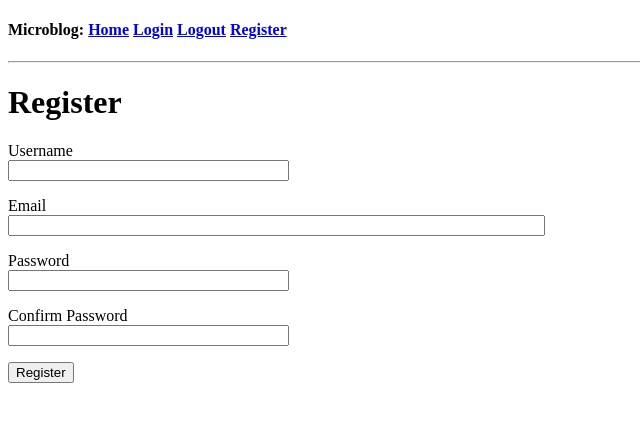
After one commit to AyoBakre/flask-microblog, a Flask app: page /register in a window 1280 px wide. The commit adds this page. Shown: the top 422 px of the page, without its empty margins (0-640 px from the left). Run offline with Flask 2, Linux system fonts and the light colour scheme.

Commit message:
user login

```diff
--- a/app/__init__.py
+++ b/app/__init__.py
@@ -10,6 +10,6 @@ app.config.from_object(Config)
 db = SQLAlchemy(app)
 migrate = Migrate(app, db)
 login = LoginManager(app)
-
+login.login_view = 'login'
 
 from app import routes
--- a/app/forms.py
+++ b/app/forms.py
@@ -1,6 +1,7 @@
 from flask_wtf import FlaskForm
 from wtforms import StringField, PasswordField, BooleanField, SubmitField
-from wtforms.validators import DataRequired
+from wtforms.validators import ValidationError, DataRequired, Email, EqualTo
+from app.models import User
 
 
 class LoginForm(FlaskForm):
@@ -8,3 +9,22 @@ class LoginForm(FlaskForm):
     password = PasswordField('Password', validators=[DataRequired()])
     remember_me = BooleanField('Remember Me')
     submit = SubmitField('Sign In')
+
+
+class RegistrationForm(FlaskForm):
+    username = StringField('Username', validators=[DataRequired()])
+    email = StringField('Email', validators=[DataRequired(), Email()])
+    password = PasswordField('Password', validators=[DataRequired()])
+    password2 = PasswordField(
+        'Confirm Password', validators=[DataRequired(), EqualTo('password')])
+    submit = SubmitField('Register')
+
+    def validate_username(self, username):
+        user = User.query.filter_by(username=username.data).first()
+        if user is not None:
+            raise ValidationError('Please use a different username.')
+
+    def validate_email(self, email):
+        user = User.query.filter_by(email=email.data).first()
+        if user is not None:
+            raise ValidationError('Please use a different email address.')
--- a/app/models.py
+++ b/app/models.py
@@ -1,6 +1,6 @@
 from app import db, login
 from datetime import datetime
-from werkzeug.security import generate_password_hash
+from werkzeug.security import generate_password_hash, check_password_hash
 from flask_login import UserMixin
 from app import login
 
--- a/app/routes.py
+++ b/app/routes.py
@@ -1,13 +1,15 @@
-from app import app
-from app.forms import LoginForm
-from flask import render_template, flash, redirect, url_for
-from flask_login import current_user, login_user, logout_user
+from app import app, db
+from app.forms import LoginForm, RegistrationForm
+from flask import render_template, flash, redirect, url_for, request
+from flask_login import current_user, login_user, logout_user, login_required
+from werkzeug.urls import url_parse
 from app.models import User
 
 
 @app.route('/')
+@app.route('/index')
+@login_required
 def index():
-    user = {'username': 'Bakre'}
     posts = [
         {
             'author': {'username': 'John'},
@@ -18,7 +20,7 @@ def index():
             'body': 'The Avengers movie was so cool!'
         }
     ]
-    return render_template('index.html', user=user, title='home', posts=posts)
+    return render_template('index.html', title='home', posts=posts)
 
 
 @app.route('/login', methods=['GET', 'POST'])
@@ -32,11 +34,29 @@ def login():
             flash('Invalid username or password')
             return redirect(url_for('login'))
         login_user(user, remember=form.remember_me.data)
-        return redirect(url_for('index'))
+        next_page = request.args.get('next')
+        if not next_page or url_parse(next_page).netloc != '':
+            next_page = url_for('index')
+        return redirect(next_page)
     return render_template('login.html', title='Sign In', form=form)
 
 
 @app.route('/logout')
 def logout():
     logout_user()
-    return redirect(url_for('index'))
+    return redirect(url_for('login'))
+
+
+@app.route('/register', methods=['GET', 'POST'])
+def register():
+    if current_user.is_authenticated:
+        return redirect(url_for('index'))
+    form = RegistrationForm()
+    if form.validate_on_submit():
+        user = User(username=form.username.data, email=form.email.data)
+        user.set_password(form.password.data)
+        db.session.add(user)
+        db.session.commit()
+        flash('Congratulations, you are now a registered user!, please log in!!')
+        return redirect(url_for('login'))
+    return render_template('register.html', title='register', form=form)
--- a/app/templates/base.html
+++ b/app/templates/base.html
@@ -16,6 +16,7 @@
             <a href="{{ url_for('index')}}">Home</a>
             <a href="{{ url_for('login')}}">Login</a>
             <a href="{{ url_for('logout')}}">Logout</a>
+            <a href="{{ url_for('register')}}">Register</a>
         </h4>
     </nav>
     <hr>
--- a/app/templates/index.html
+++ b/app/templates/index.html
@@ -1,7 +1,7 @@
 {% extends "base.html" %}
 
 {% block body %}
-    <h1>{{ user.username }}</h1>
+    <h1>{{ current_user.username }}</h1>
     {% for post in posts %}
         <h1>{{ post.author.username }} : {{ post.body }}</h1>
     {% endfor %}
--- a/app/templates/login.html
+++ b/app/templates/login.html
@@ -2,7 +2,7 @@
 
 {% block body %}
     <h1>Sign In</h1>
-    <form action="" method="post" novalidate>
+    <form action="" method="post">
         {{ form.hidden_tag() }}
         <p>
             {{ form.username.label }}<br>
@@ -21,4 +21,5 @@
         <p>{{ form.remember_me() }} {{ form.remember_me.label }}</p>
         <p>{{ form.submit() }}</p>
     </form>
+    <p>New User? <a href="{{ url_for('register') }}">Click to Register!</a></p>
 {% endblock %}
--- /dev/null
+++ b/app/templates/register.html
@@ -0,0 +1,37 @@
+{% extends "base.html" %}
+
+{% block content %}
+    <h1>Register</h1>
+    <form action="" method="post" novalidate>
+        {{ form.hidden_tag() }}
+        <p>
+            {{ form.username.label }}<br>
+            {{ form.username(size=32) }}<br>
+            {% for error in form.username.errors %}
+            <span style="color: red;">[{{ error }}]</span>
+            {% endfor %}
+        </p>
+        <p>
+            {{ form.email.label }}<br>
+            {{ form.email(size=64) }}<br>
+            {% for error in form.email.errors %}
+            <span style="color: red;">[{{ error }}]</span>
+            {% endfor %}
+        </p>
+        <p>
+            {{ form.password.label }}<br>
+            {{ form.password(size=32) }}<br>
+            {% for error in form.password.errors %}
+            <span style="color: red;">[{{ error }}]</span>
+            {% endfor %}
+        </p>
+        <p>
+            {{ form.password2.label }}<br>
+            {{ form.password2(size=32) }}<br>
+            {% for error in form.password2.errors %}
+            <span style="color: red;">[{{ error }}]</span>
+            {% endfor %}
+        </p>
+        <p>{{ form.submit() }}</p>
+    </form>
+{% endblock %}
```
Also changed, not shown: app.db.
